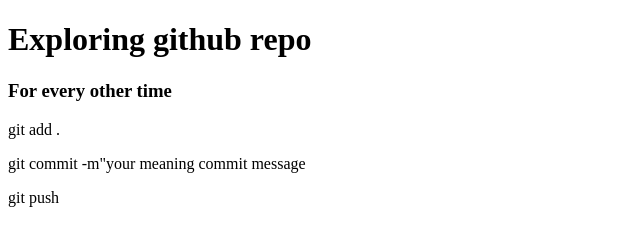
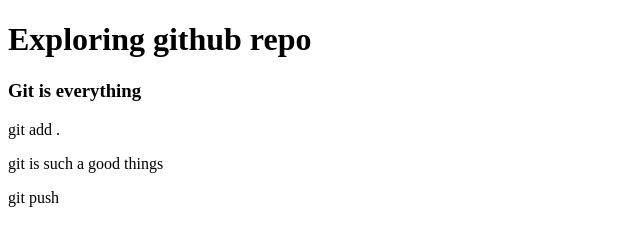
Before and after one commit to omorfaruk1994/my-second-github, a plain HTML site: page index.html in a window 1280 px wide. Shown: the whole page, without its empty margins (0-640 px from the left). Drawn offline with Linux system fonts and the light colour scheme.

Commit message:
Initial commit

```diff
--- a/index.html
+++ b/index.html
@@ -8,9 +8,9 @@
 <body>
     <div>
         <h1>Exploring github repo</h1>
-        <h3>For every other time</h3>
+        <h3>Git is everything</h3>
         <p>git add .</p>
-        <p>git commit -m"your meaning commit message</p>
+        <p>git is such a good things </p>
         <p>git push</p>
     </div>
 
```
